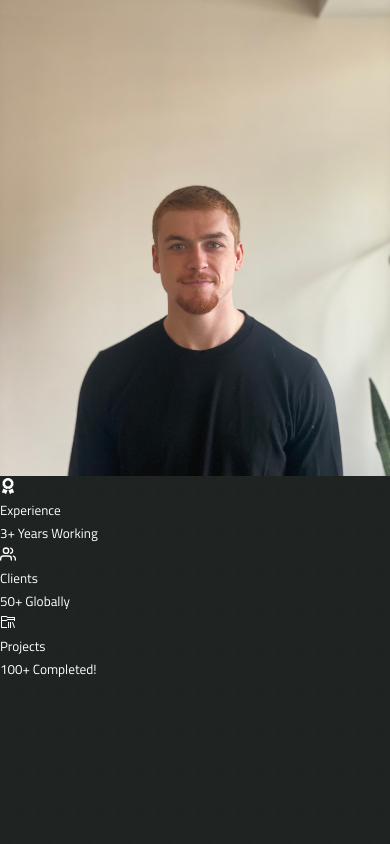
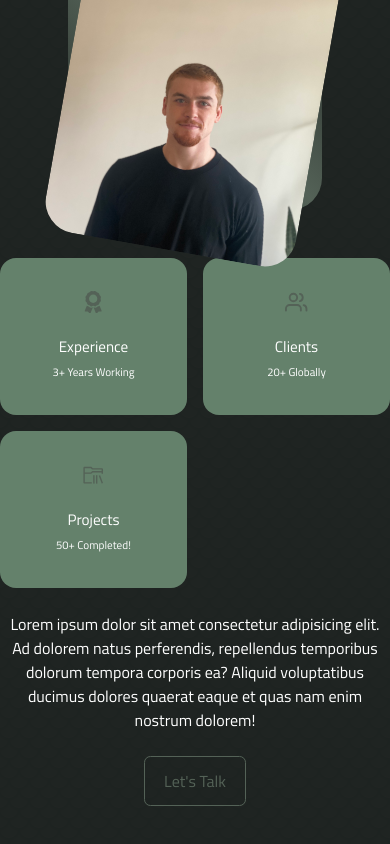
Before and after one commit to lucaspittam/Personal-React-Portfolio, a React (Create React App) app in the folder react-website-1/: page / in a window 390 px wide. Shown: the part 1072-1916 px from the top of the page. Built offline with nearby package versions, Linux system fonts and the light colour scheme.

Commit message:
finish about section

```diff
--- a/react-website-1/src/components/about/About.jsx
+++ b/react-website-1/src/components/about/About.jsx
@@ -29,16 +29,23 @@
             <article className='about_card'>
               <FiUsers className='about_icon'/>
               <h5>Clients</h5>
-              <small> 50+ Globally</small>
+              <small> 20+ Globally</small>
             </article>
 
             <article className='about_card'>
               <VscFolderLibrary className='about_icon'/>
               <h5>Projects</h5>
-              <small> 100+ Completed!</small>
+              <small> 50+ Completed!</small>
             </article>
 
           </div>
+
+          <p>Lorem ipsum dolor sit amet consectetur adipisicing elit. Ad dolorem natus perferendis, repellendus
+            temporibus dolorum tempora corporis ea? Aliquid voluptatibus ducimus dolores quaerat eaque et quas nam
+             enim nostrum dolorem!
+          </p>
+
+          <a href='#contact' className='btn btn-primary'>Let's Talk</a>
 
 
         </div>
--- a/react-website-1/src/components/about/about.css
+++ b/react-website-1/src/components/about/about.css
@@ -0,0 +1,104 @@
+.about_container {
+    display: grid;
+    grid-template-columns: 35% 50%;
+    gap: 15%;
+}
+
+.about_me {
+    width: 100%;
+    aspect-ratio: 1/1;
+    border-radius: 2rem;
+    background: linear-gradient(45deg, transparent, var(--color-primary), transparent);
+    display: grid;
+    place-items: center;
+}
+
+.about_me-image {
+    border-radius: 2rem;
+    overflow: hidden;
+    transform: rotate(10deg);
+    transition: var(--transition);
+}
+
+.about_me-image:hover {
+    transform: rotate(0);
+}
+
+
+.about_cards {
+    display: grid;
+    grid-template-columns: repeat(3, 1fr);
+    gap: 1.5rem;
+}
+
+.about_card {
+    background: var(--color-bg-variant);
+    border: 1px solid transparent;
+    border-radius: 1rem;
+    padding: 2rem;
+    text-align: center;
+    transition: var(--transition);
+}
+
+.about_card:hover {
+    background: transparent;
+    border-color: var(--color-primary-variant);
+    cursor: default;
+}
+
+.about_icon {
+    color: var(--color-primary);
+    font-size: 1.4rem;
+    margin-bottom: 1rem;
+}
+
+.about_card h5 {
+    font-size: 0.95rem;
+
+}
+
+.about_card small {
+    font-size: 0.7rem;
+    color: var(--color-light);
+}
+
+.about_content p {
+    margin: 2rem 0 2.6rem;
+    color: var(--color-light)
+}
+
+/* ======================= media query medium ==================== */
+
+@media screen and (max-width: 1024px) {
+    .about_container {
+        grid-template-columns: 1fr;
+        gap: 0;
+    }
+    .about_me {
+        width: 50%;
+        margin: 2rem auto 4rem;
+    }
+    .about_content p {
+        margin: 1rem 0 1.5rem;
+    }
+}
+/* ======================= media query small ==================== */
+
+@media screen and (max-width: 600px) {
+    .about_me {
+        width: 65%;
+        margin: 0 auto 3rem;
+    }
+
+    .about_cards {
+        grid-template-columns: 1fr 1fr;
+        gap: 1rem;
+    }
+
+    .about_content {
+        text-align: center;
+    }
+    .about_content p {
+        margin: 1.5rem 0;
+    }
+}
```
